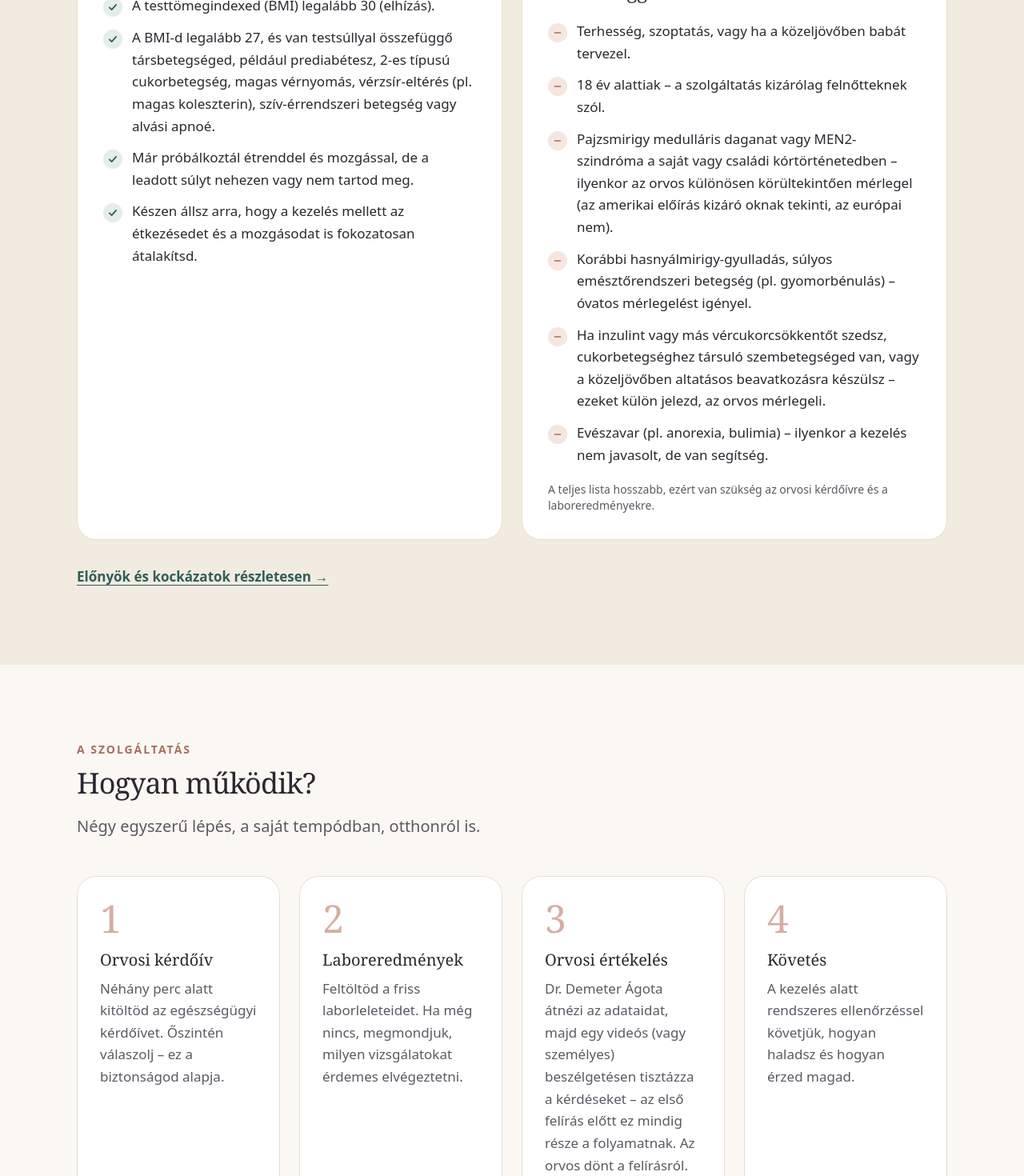
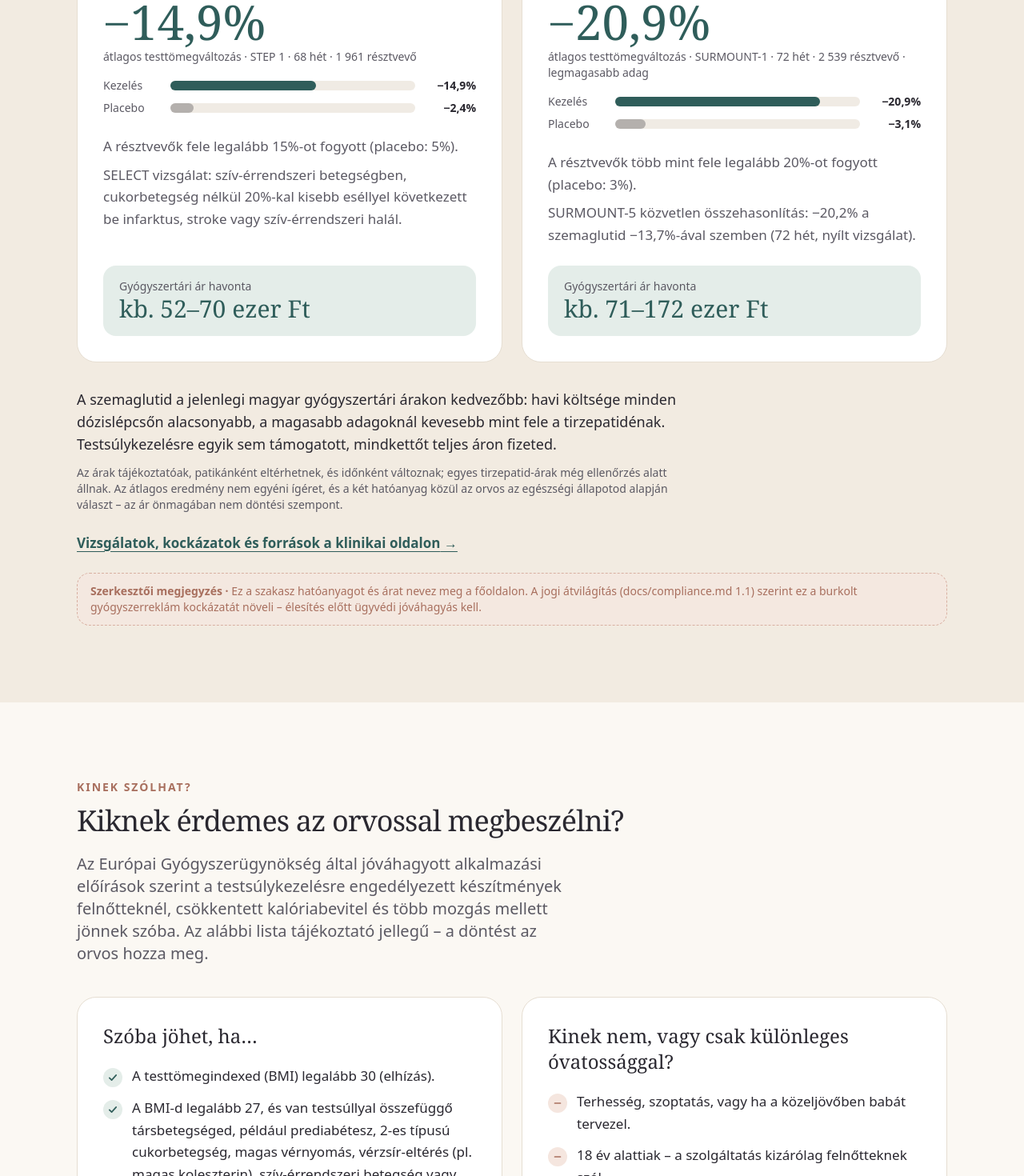
Before and after one commit to erdostom-bot/glpmost, a React (Vite) app: page / in a window 1280 px wide. Shown: the part 1900-3370 px from the top of the page at 80% size. Built offline with nearby package versions, Linux system fonts and the light colour scheme.

Commit message:
Remove doctor's name (flexible placeholders); add semaglutide/tirzepatide comparison section to home page

```diff
--- a/index.html
+++ b/index.html
@@ -5,7 +5,7 @@
     <meta name="viewport" content="width=device-width, initial-scale=1" />
     <link rel="icon" type="image/svg+xml" href="/glpmost/favicon.svg" />
     <meta name="theme-color" content="#FBF8F3" />
-    <meta name="description" content="GLPMost – tájékoztató és orvosi konzultáció a GLP-1 alapú kezelésekről, Dr. Demeter Ágota közreműködésével." />
+    <meta name="description" content="GLPMost – tájékoztató és orvosi konzultáció a GLP-1 alapú kezelésekről." />
     <title>GLPMost</title>
   </head>
   <body>
--- /dev/null
+++ b/src/components/CompoundCompare.jsx
@@ -0,0 +1,76 @@
+import { compounds } from '../data/clinical.js'
+import { compare } from '../content/home.js'
+import { Card, DraftNote, Eyebrow, Heading, Lead, Section, TextLink } from './ui.jsx'
+
+const SCALE = 25
+const nf = (n) => n.toLocaleString('hu-HU')
+const pct = (n) => `${n < 0 ? '−' : '+'}${Math.abs(n).toLocaleString('hu-HU', { minimumFractionDigits: 1 })}%`
+
+function monthlyRange(compoundId, brandPrefix) {
+  const brand = compounds.find((c) => c.id === compoundId)?.brands.find((b) => b.name.startsWith(brandPrefix))
+  const amounts = (brand?.prices ?? []).map((p) => p.amountHuf).filter((n) => n != null && n > 0)
+  if (!amounts.length) return null
+  return [Math.min(...amounts), Math.max(...amounts)]
+}
+
+const ranges = { semaglutid: monthlyRange('semaglutid', 'Wegovy'), tirzepatid: monthlyRange('tirzepatid', 'Mounjaro') }
+const ezer = (n) => nf(Math.round(n / 1000))
+
+function Bar({ label, value, tone }) {
+  return (
+    <div className="grid grid-cols-[4.5rem_1fr_4rem] items-center gap-3 text-sm">
+      <span className="text-ink-soft">{label}</span>
+      <div className="h-3 rounded-full bg-line/60" role="img" aria-label={`${label}: ${pct(value)}`}>
+        <div className={`h-3 rounded-full ${tone === 'drug' ? 'bg-sage' : 'bg-ink/30'}`} style={{ width: `${(Math.abs(value) / SCALE) * 100}%` }} />
+      </div>
+      <span className="text-right font-semibold tabular-nums">{pct(value)}</span>
+    </div>
+  )
+}
+
+export default function CompoundCompare() {
+  return (
+    <Section tone="sand" id="ket-hatoanyag">
+      <Eyebrow>{compare.eyebrow}</Eyebrow>
+      <Heading>{compare.title}</Heading>
+      <Lead className="mt-5">{compare.lead}</Lead>
+
+      <div className="mt-10 grid gap-6 lg:grid-cols-2">
+        {compare.compounds.map((c) => {
+          const r = ranges[c.id]
+          return (
+            <Card key={c.id} className="flex flex-col">
+              <h3 className="font-display text-3xl">{c.name}</h3>
+              <p className="mt-1 text-sm text-ink-soft">{c.kind}</p>
+
+              <p className="mt-6 font-display text-6xl font-medium text-sage tabular-nums">{pct(c.drugPct)}</p>
+              <p className="mt-1 text-sm text-ink-soft">átlagos testtömegváltozás · {c.study}</p>
+              <div className="mt-4 space-y-2">
+                <Bar label={compare.barLabels.drug} value={c.drugPct} tone="drug" />
+                <Bar label={compare.barLabels.placebo} value={c.placeboPct} tone="placebo" />
+              </div>
+
+              <ul className="mt-6 space-y-2 text-ink-soft">
+                {c.highlights.map((h) => <li key={h}>{h}</li>)}
+              </ul>
+
+              {r && (
+                <div className="mt-auto pt-6">
+                  <div className="rounded-2xl bg-sage-tint px-5 py-4">
+                    <p className="text-sm text-ink-soft">{c.costLabel}</p>
+                    <p className="font-display text-3xl text-sage tabular-nums">kb. {ezer(r[0])}–{ezer(r[1])} ezer Ft</p>
+                  </div>
+                </div>
+              )}
+            </Card>
+          )
+        })}
+      </div>
+
+      <p className="mt-8 max-w-3xl text-lg text-ink">{compare.priceFraming}</p>
+      <p className="mt-3 max-w-3xl text-sm text-ink-soft">{compare.priceCaveat}</p>
+      <p className="mt-6"><TextLink to={compare.link.to}>{compare.link.label} →</TextLink></p>
+      <DraftNote>{compare.draftNote}</DraftNote>
+    </Section>
+  )
+}
--- a/src/content/doctors.js
+++ b/src/content/doctors.js
@@ -8,16 +8,16 @@
 
 export const doctors = [
   {
-    id: 'demeter-agota',
-    name: 'Dr. Demeter Ágota',
-    initials: 'DÁ',
-    photo: null, // TODO: fotó (pl. '/glpmost/doctors/demeter-agota.jpg' a public/doctors mappából)
+    id: 'orvos-1',
+    name: 'Orvosunk', // TODO: az orvos neve, amint eldől
+    initials: 'Dr.',
+    photo: null, // TODO: fotó (pl. '/glpmost/doctors/neve.jpg' a public/doctors mappából)
     role: 'Orvos', // TODO: szakirány / szakvizsga
     credentials: ['Orvos (a pontos végzettségek és szakvizsgák kitöltendők)'], // TODO
     registration: '', // TODO: pecsétszám
     languages: ['magyar'], // TODO: ellenőrizendő
     bio: [
-      'Dr. Demeter Ágota a GLPMost orvosi vezetője. Az általa vezetett konzultációkon a hangsúly a személyre szabott mérlegelésen, a biztonságon és a hosszú távú egészségen van.',
+      'A GLPMost orvosa minden esetet egyénileg értékel. A konzultációkon a hangsúly a személyre szabott mérlegelésen, a biztonságon és a hosszú távú egészségen van.',
       'Szemléletében a GLP-1 alapú kezelés az életmódváltást támogató eszköz, nem önálló megoldás.',
     ],
     focus: ['Testsúlykezelés', 'Anyagcsere-egészség', 'Hosszú távú követés'], // TODO: ellenőrizendő
--- a/src/content/home.js
+++ b/src/content/home.js
@@ -55,7 +55,7 @@
   steps: [
     { title: 'Orvosi kérdőív', text: 'Néhány perc alatt kitöltöd az egészségügyi kérdőívet. Őszintén válaszolj – ez a biztonságod alapja.' },
     { title: 'Laboreredmények', text: 'Feltöltöd a friss laborleleteidet. Ha még nincs, megmondjuk, milyen vizsgálatokat érdemes elvégeztetni.' },
-    { title: 'Orvosi értékelés', text: 'Dr. Demeter Ágota átnézi az adataidat, majd egy videós (vagy személyes) beszélgetésen tisztázza a kérdéseket – az első felírás előtt ez mindig része a folyamatnak. Az orvos dönt a felírásról.' },
+    { title: 'Orvosi értékelés', text: 'Az orvos átnézi az adataidat, majd egy videós (vagy személyes) beszélgetésen tisztázza a kérdéseket – az első felírás előtt ez mindig része a folyamatnak. Az orvos dönt a felírásról.' },
     { title: 'Követés', text: 'A kezelés alatt rendszeres ellenőrzéssel követjük, hogyan haladsz és hogyan érzed magad.' },
   ],
   cta: { to: '/folyamat', label: 'A teljes folyamat' },
@@ -83,3 +83,45 @@
   text: 'Az orvosi kérdőív kitöltése nem kötelez semmire, és az orvos csak ezután dönt a folytatásról.', // TODO: a díjfizetés időpontját (kérdőív előtt/után) tisztázni
   button: { to: '/folyamat#kerdoiv', label: 'Kérdőív kitöltése' },
 }
+
+export const compare = {
+  eyebrow: 'Két hatóanyag, röviden',
+  title: 'Szemaglutid és tirzepatid: mit mutatnak a vizsgálatok?',
+  lead: 'A testsúlykezelésre engedélyezett két legismertebb hatóanyag. Az alábbi számok nagy, kontrollált vizsgálatok átlagai – cukorbetegség nélküli, elhízott felnőttekről, életmódi tanácsadás mellett.',
+  barLabels: { drug: 'Kezelés', placebo: 'Placebo' },
+  compounds: [
+    {
+      id: 'semaglutid',
+      name: 'Szemaglutid',
+      kind: 'GLP-1 receptor agonista · heti 1 injekció',
+      study: 'STEP 1 · 68 hét · 1 961 résztvevő',
+      drugPct: -14.9,
+      placeboPct: -2.4,
+      highlights: [
+        'A résztvevők fele legalább 15%-ot fogyott (placebo: 5%).',
+        'SELECT vizsgálat: szív-érrendszeri betegségben, cukorbetegség nélkül 20%-kal kisebb eséllyel következett be infarktus, stroke vagy szív-érrendszeri halál.',
+      ],
+      costLabel: 'Gyógyszertári ár havonta',
+    },
+    {
+      id: 'tirzepatid',
+      name: 'Tirzepatid',
+      kind: 'GIP + GLP-1 receptor agonista · heti 1 injekció',
+      study: 'SURMOUNT-1 · 72 hét · 2 539 résztvevő · legmagasabb adag',
+      drugPct: -20.9,
+      placeboPct: -3.1,
+      highlights: [
+        'A résztvevők több mint fele legalább 20%-ot fogyott (placebo: 3%).',
+        'SURMOUNT-5 közvetlen összehasonlítás: −20,2% a szemaglutid −13,7%-ával szemben (72 hét, nyílt vizsgálat).',
+      ],
+      costLabel: 'Gyógyszertári ár havonta',
+    },
+  ],
+  priceFraming:
+    'A szemaglutid a jelenlegi magyar gyógyszertári árakon kedvezőbb: havi költsége minden dózislépcsőn alacsonyabb, a magasabb adagoknál kevesebb mint fele a tirzepatidénak. Testsúlykezelésre egyik sem támogatott, mindkettőt teljes áron fizeted.',
+  priceCaveat:
+    'Az árak tájékoztatóak, patikánként eltérhetnek, és időnként változnak; egyes tirzepatid-árak még ellenőrzés alatt állnak. Az átlagos eredmény nem egyéni ígéret, és a két hatóanyag közül az orvos az egészségi állapotod alapján választ – az ár önmagában nem döntési szempont.',
+  link: { to: '/klinikai-informaciok', label: 'Vizsgálatok, kockázatok és források a klinikai oldalon' },
+  draftNote:
+    'Ez a szakasz hatóanyagot és árat nevez meg a főoldalon. A jogi átvilágítás (docs/compliance.md 1.1) szerint ez a burkolt gyógyszerreklám kockázatát növeli – élesítés előtt ügyvédi jóváhagyás kell.',
+}
--- a/src/content/site.js
+++ b/src/content/site.js
@@ -20,7 +20,7 @@
   taxNo: '[adószám]',
   licenceNo: '[egészségügyi szolgáltató működési engedélyének száma]',
   licenceAuthority: '[kiadó hatóság – vármegyei kormányhivatal, népegészségügyi osztály]',
-  doctorName: 'Dr. Demeter Ágota',
+  doctorName: '[felelős orvos neve]',
   doctorSeal: '[pecsétszám]',
   doctorQualification: '[szakvizsga]',
   insurer: '[felelősségbiztosító]',
@@ -39,7 +39,7 @@
 
 export const footer = {
   about:
-    'A GLPMost a(z) [Szolgáltató neve] (működési engedély száma: [szám]; felelős orvos: Dr. Demeter Ágota, pecsétszám: [pecsétszám]) tájékoztató és telemedicina-felülete. Célunk, hogy érthetően és őszintén segítsünk eldönteni, szóba jöhet-e nálad a GLP-1 alapú kezelés.',
+    'A GLPMost a(z) [Szolgáltató neve] (működési engedély száma: [szám]; felelős orvos: [név], pecsétszám: [pecsétszám]) tájékoztató és telemedicina-felülete. Célunk, hogy érthetően és őszintén segítsünk eldönteni, szóba jöhet-e nálad a GLP-1 alapú kezelés.',
   medicalDisclaimer:
     'Az oldalon található tartalom tájékoztató jellegű, nem helyettesíti az orvosi vizsgálatot, diagnózist vagy kezelést. Gyógyszert kizárólag orvos írhat fel, a javallatot és az adagolást mindig az orvos állapítja meg. A GLPMost gyógyszert nem forgalmaz és nem értékesít; a felírt készítményt a gyógyszertárban váltod ki. A kockázatokról és a mellékhatásokról olvasd el a betegtájékoztatót, vagy kérdezd meg kezelőorvosodat, gyógyszerészedet!',
   emergency:
--- a/src/pages/Home.jsx
+++ b/src/pages/Home.jsx
@@ -1,5 +1,6 @@
 import { how, finalCta, hero, honesty, trust, what, whoFor } from '../content/home.js'
 import { CheckList, Card, CtaBand, Disclaimer, Eyebrow, Heading, Lead, Section, Button, Container, StepNumber, TextLink } from '../components/ui.jsx'
+import CompoundCompare from '../components/CompoundCompare.jsx'
 import DesignGallery from '../components/DesignGallery.jsx'
 import { useDesign } from '../designs/DesignContext.jsx'
 
@@ -89,7 +90,9 @@
         </div>
       </Section>
 
-      <Section tone="sand">
+      <CompoundCompare />
+
+      <Section>
         <Eyebrow>{whoFor.eyebrow}</Eyebrow>
         <Heading>{whoFor.title}</Heading>
         <Lead className="mt-5">{whoFor.intro}</Lead>
@@ -107,7 +110,7 @@
         <p className="mt-8"><TextLink to={whoFor.link.to}>{whoFor.link.label} →</TextLink></p>
       </Section>
 
-      <Section>
+      <Section tone="sand">
         <Eyebrow>{how.eyebrow}</Eyebrow>
         <Heading>{how.title}</Heading>
         <Lead className="mt-5">{how.intro}</Lead>
```
Also changed, not shown: 7 other files (tests, documents, lock files or other folders).
